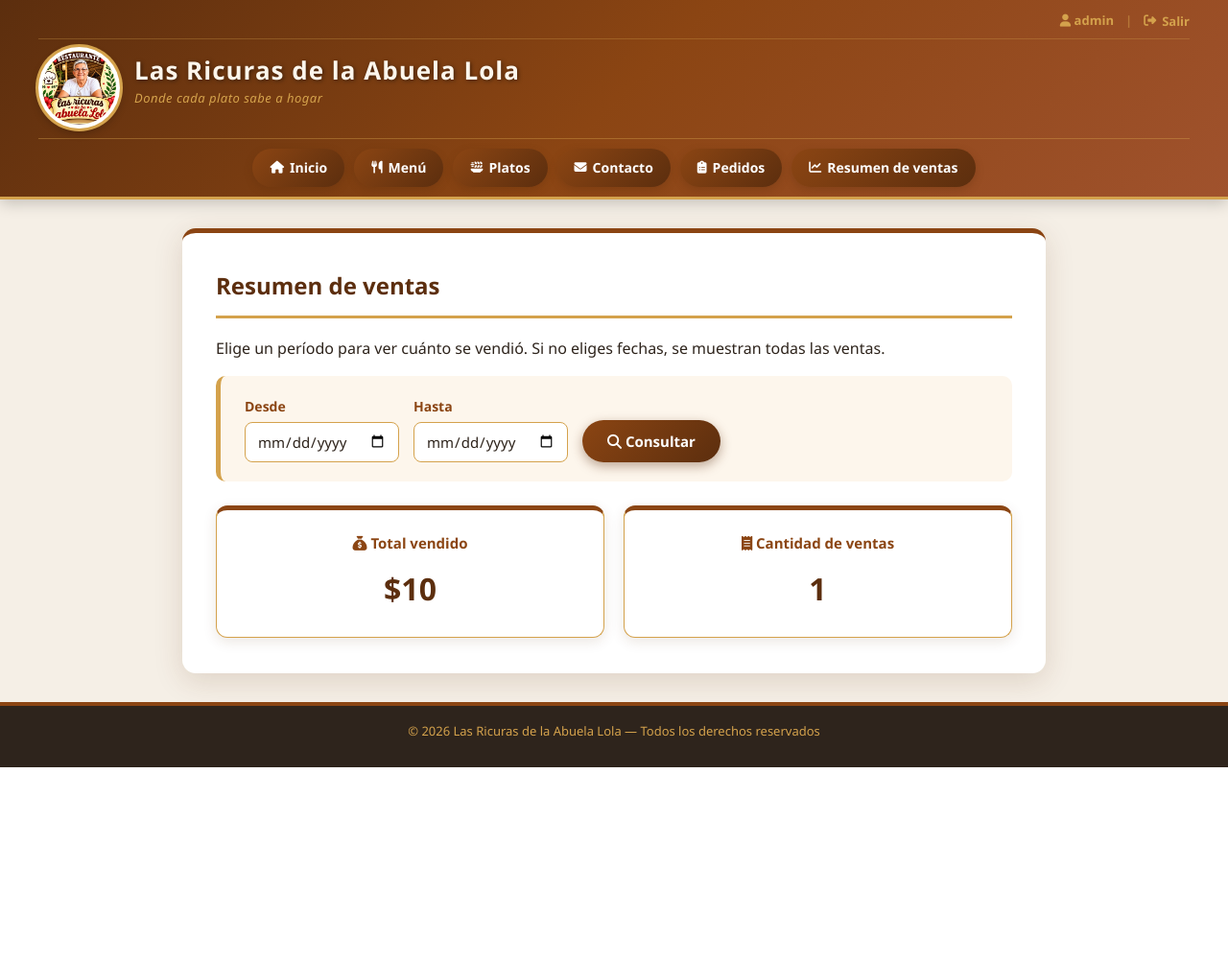
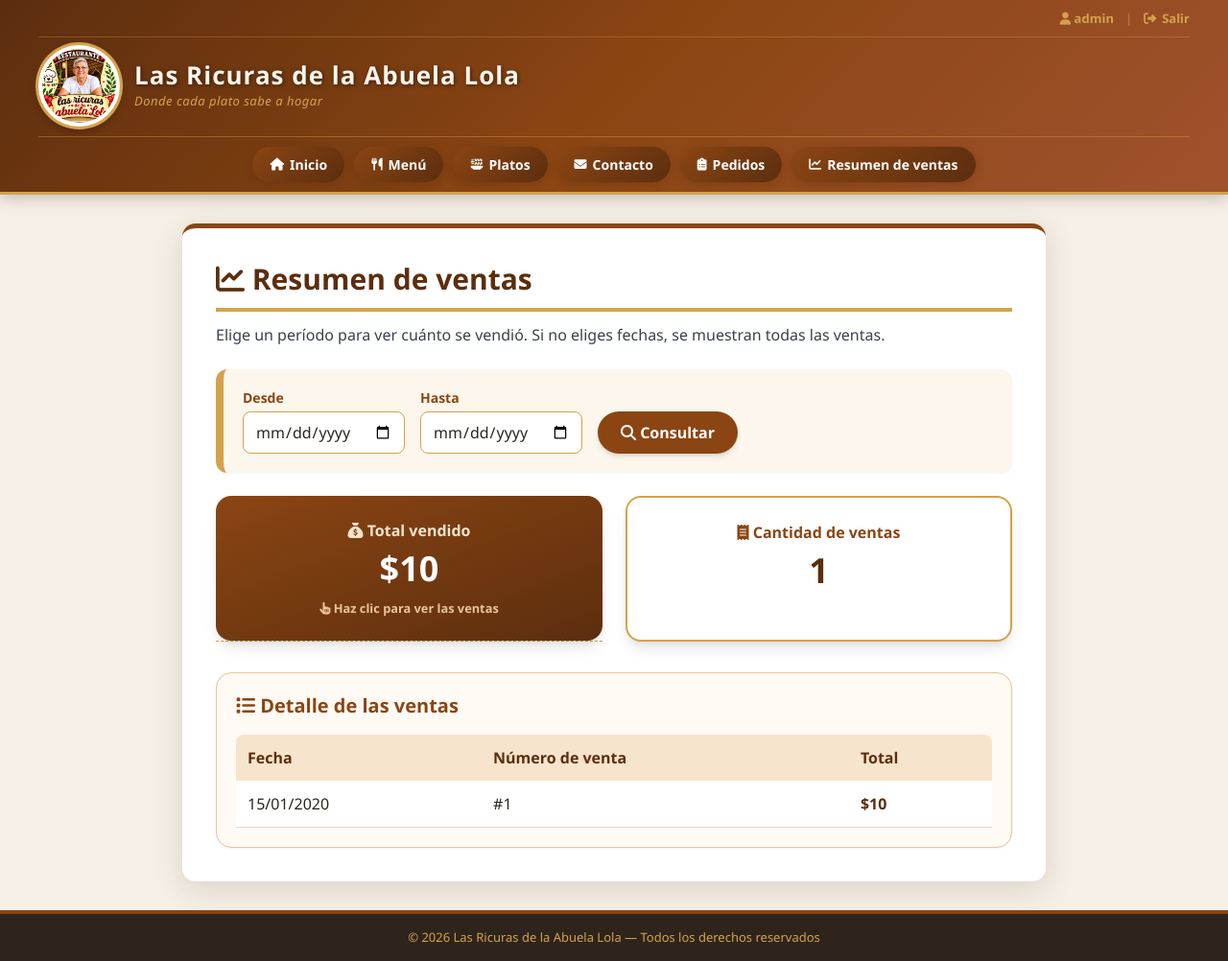
Before and after one commit to dannacharitsanchez56-crypto/Ricuras_de_la_abuela_Lola, a Django app: page /resumen-ventas/?mostrar_detalle=1 in a window 1280 px wide. Shown: the whole page at 96% size. Before the commit the page ends 800 px from the top, so only its background shows below. Run offline with Django 5.2, Linux system fonts and the light colour scheme; a user stored in the database is signed in; tables that the repository leaves empty hold one stand-in row (values such as "Sample post"); some libraries are stand-ins or nearby versions.

Commit message:
HU23: resumen de ventas

```diff
--- a/las_ricuras/templates/base.html
+++ b/las_ricuras/templates/base.html
@@ -2,6 +2,7 @@
 <!DOCTYPE html>
 <html lang="es">
 <head>
+    <script src="https://cdn.tailwindcss.com"></script>
     <meta charset="UTF-8">
     <meta name="viewport" content="width=device-width, initial-scale=1.0">
     <title>{% block titulo %}Ricuras de la Abuela Lola{% endblock %}</title>
--- a/las_ricuras/templates/resumen_ventas.html
+++ b/las_ricuras/templates/resumen_ventas.html
@@ -2,112 +2,104 @@
 
 {% block titulo %}Resumen de ventas — Las Ricuras de la Abuela Lola{% endblock %}
 
-{% block extra_css %}
-<style>
-    .filtro-ventas {
-        display: flex;
-        flex-wrap: wrap;
-        align-items: flex-end;
-        gap: 15px;
-        background: #fdf6ec;
-        padding: 20px 25px;
-        border-radius: 10px;
-        border-left: 5px solid #d4a24c;
-        margin: 15px 0 25px;
-    }
-
-    .filtro-ventas .campo {
-        display: flex;
-        flex-direction: column;
-        gap: 4px;
-    }
-
-    .filtro-ventas label {
-        color: #8b4513;
-        font-weight: 700;
-        font-size: 14px;
-    }
-
-    .filtro-ventas input[type="date"] {
-        padding: 9px 12px;
-        border: 1px solid #d4a24c;
-        border-radius: 8px;
-        font-family: inherit;
-        font-size: 15px;
-        color: #2e241c;
-        background: #fff;
-    }
-
-    .filtro-ventas .btn {
-        margin: 0;
-        cursor: pointer;
-        font-size: 15px;
-        font-family: inherit;
-    }
-
-    .tarjetas-resumen {
-        display: flex;
-        flex-wrap: wrap;
-        gap: 20px;
-    }
-
-    .tarjeta {
-        flex: 1;
-        min-width: 220px;
-        background: #fff;
-        border: 1px solid #d4a24c;
-        border-top: 5px solid #8b4513;
-        border-radius: 12px;
-        padding: 22px;
-        text-align: center;
-        box-shadow: 0 4px 14px rgba(92, 46, 14, 0.12);
-    }
-
-    .tarjeta .etiqueta {
-        color: #8b4513;
-        font-weight: 700;
-        font-size: 15px;
-        margin-bottom: 8px;
-    }
-
-    .tarjeta .valor {
-        color: #5c2e0e;
-        font-size: 32px;
-        font-weight: 700;
-        margin: 0;
-    }
-</style>
-{% endblock %}
-
 {% block contenido %}
 
-<h2>Resumen de ventas</h2>
+<h2 class="text-3xl font-extrabold text-[#5c2e0e] border-b-4 border-[#d4a24c] pb-3 mb-3">
+    <i class="fa-solid fa-chart-line"></i> Resumen de ventas
+</h2>
 
-<p>Elige un período para ver cuánto se vendió. Si no eliges fechas, se muestran todas las ventas.</p>
+<p class="text-gray-700 mb-6">
+    Elige un período para ver cuánto se vendió. Si no eliges fechas, se muestran todas las ventas.
+</p>
 
-<form method="get" class="filtro-ventas">
-    <div class="campo">
-        <label for="fecha_inicio">Desde</label>
-        <input type="date" id="fecha_inicio" name="fecha_inicio" value="{{ fecha_inicio }}">
+<!-- FILTRO POR PERÍODO -->
+<form method="get" class="flex flex-wrap items-end gap-4 bg-[#fdf6ec] p-5 rounded-xl border-l-8 border-[#d4a24c] shadow-sm mb-6">
+    <div class="flex flex-col gap-1">
+        <label for="fecha_inicio" class="text-sm font-bold text-[#8b4513]">Desde</label>
+        <input type="date" id="fecha_inicio" name="fecha_inicio" value="{{ fecha_inicio }}"
+               class="px-3 py-2 border border-[#d4a24c] rounded-lg bg-white focus:outline-none focus:ring-2 focus:ring-[#d4a24c]">
     </div>
-    <div class="campo">
-        <label for="fecha_fin">Hasta</label>
-        <input type="date" id="fecha_fin" name="fecha_fin" value="{{ fecha_fin }}">
+    <div class="flex flex-col gap-1">
+        <label for="fecha_fin" class="text-sm font-bold text-[#8b4513]">Hasta</label>
+        <input type="date" id="fecha_fin" name="fecha_fin" value="{{ fecha_fin }}"
+               class="px-3 py-2 border border-[#d4a24c] rounded-lg bg-white focus:outline-none focus:ring-2 focus:ring-[#d4a24c]">
     </div>
-    <button type="submit" class="btn">
+    <button type="submit"
+            class="bg-[#8b4513] hover:bg-[#5c2e0e] text-white font-bold px-6 py-2.5 rounded-full shadow-md transition cursor-pointer">
         <i class="fa-solid fa-magnifying-glass"></i> Consultar
     </button>
+    {% if fecha_inicio or fecha_fin %}
+    <a href="{% url 'resumen_ventas' %}"
+       class="text-[#8b4513] font-bold px-4 py-2.5 rounded-full border border-[#8b4513] hover:bg-[#f7e4cd] transition">
+        <i class="fa-solid fa-xmark"></i> Limpiar
+    </a>
+    {% endif %}
 </form>
 
-<div class="tarjetas-resumen">
-    <div class="tarjeta">
-        <p class="etiqueta"><i class="fa-solid fa-sack-dollar"></i> Total vendido</p>
-        <p class="valor">${{ total_vendido }}</p>
+{% if fecha_inicio or fecha_fin %}
+<p class="mb-4 text-sm text-[#8b4513] bg-[#f7e4cd] inline-block px-4 py-1.5 rounded-full">
+    <i class="fa-solid fa-calendar-days"></i>
+    Período:
+    {% if fecha_inicio %}desde <strong>{{ fecha_inicio }}</strong>{% endif %}
+    {% if fecha_fin %}hasta <strong>{{ fecha_fin }}</strong>{% endif %}
+</p>
+{% endif %}
+
+<!-- TARJETAS -->
+<div class="grid grid-cols-1 sm:grid-cols-2 gap-6">
+
+    <a href="?mostrar_detalle=1{% if fecha_inicio %}&fecha_inicio={{ fecha_inicio }}{% endif %}{% if fecha_fin %}&fecha_fin={{ fecha_fin }}{% endif %}"
+       class="group block no-underline">
+        <div class="h-full bg-gradient-to-br from-[#8b4513] to-[#5c2e0e] text-white rounded-2xl p-6 text-center shadow-lg transition group-hover:-translate-y-1 group-hover:shadow-2xl">
+            <p class="font-bold text-[#f7e4cd] mb-2">
+                <i class="fa-solid fa-sack-dollar"></i> Total vendido
+            </p>
+            <p class="text-4xl font-extrabold">${{ total_vendido|floatformat:"0g" }}</p>
+            <small class="block mt-3 text-[#e8c49c]">
+                <i class="fa-solid fa-hand-pointer"></i> Haz clic para ver las ventas
+            </small>
+        </div>
+    </a>
+
+    <div class="bg-white border-2 border-[#d4a24c] rounded-2xl p-6 text-center shadow-lg">
+        <p class="font-bold text-[#8b4513] mb-2">
+            <i class="fa-solid fa-receipt"></i> Cantidad de ventas
+        </p>
+        <p class="text-4xl font-extrabold text-[#5c2e0e]">{{ cantidad_ventas }}</p>
     </div>
-    <div class="tarjeta">
-        <p class="etiqueta"><i class="fa-solid fa-receipt"></i> Cantidad de ventas</p>
-        <p class="valor">{{ cantidad_ventas }}</p>
-    </div>
+
 </div>
 
+<!-- DETALLE (aparece al hacer clic en Total vendido) -->
+{% if mostrar_detalle %}
+<div class="mt-8 bg-[#fffaf4] border border-[#e8c49c] rounded-2xl p-5 shadow-sm overflow-x-auto">
+    <h3 class="text-xl font-bold text-[#8b4513] mb-4">
+        <i class="fa-solid fa-list"></i> Detalle de las ventas
+    </h3>
+
+    {% if detalle_ventas %}
+    <table class="w-full text-left border-collapse">
+        <thead>
+            <tr class="bg-[#f7e4cd] text-[#5c2e0e]">
+                <th class="p-3 rounded-tl-lg">Fecha</th>
+                <th class="p-3">Número de venta</th>
+                <th class="p-3 rounded-tr-lg">Total</th>
+            </tr>
+        </thead>
+        <tbody>
+            {% for venta in detalle_ventas %}
+            <tr class="border-b border-[#ead8c5] odd:bg-white even:bg-[#fffaf4] hover:bg-[#f7e4cd]/50">
+                <td class="p-3">{{ venta.fecha|date:"d/m/Y" }}</td>
+                <td class="p-3">#{{ venta.id }}</td>
+                <td class="p-3 font-bold text-[#5c2e0e]">${{ venta.total|floatformat:"0g" }}</td>
+            </tr>
+            {% endfor %}
+        </tbody>
+    </table>
+    {% else %}
+    <p class="text-gray-600"><i class="fa-regular fa-face-meh"></i> No hay ventas para mostrar en este período.</p>
+    {% endif %}
+</div>
+{% endif %}
+
 {% endblock %}
--- a/las_ricuras/views.py
+++ b/las_ricuras/views.py
@@ -43,7 +43,6 @@ def menu(request):
     return render(request, 'menu.html', {'platos': platos})
 
 
-# --- AQUÍ ESTÁ LA FUNCIÓN DE CONTACTO QUE FALTABA ---
 def contacto(request):
     contexto = {
         'metodos': [
@@ -255,6 +254,8 @@ def registro(request):
 
     return render(request, 'registro.html')
 
+from django.db.models import Sum, Count
+
 @permission_required('las_ricuras.view_venta', raise_exception=True)
 def resumen_ventas(request):
     ventas = Venta.objects.all()
@@ -264,6 +265,7 @@ def resumen_ventas(request):
 
     if fecha_inicio:
         ventas = ventas.filter(fecha__date__gte=fecha_inicio)
+
     if fecha_fin:
         ventas = ventas.filter(fecha__date__lte=fecha_fin)
 
@@ -276,13 +278,14 @@ def resumen_ventas(request):
 
     contexto = {
         'total_vendido': resumen['total_vendido'] or 0,
-        'cantidad_ventas': resumen['cantidad_ventas'],
+        'cantidad_ventas': resumen['cantidad_ventas'] or 0,
         'fecha_inicio': fecha_inicio or '',
         'fecha_fin': fecha_fin or '',
         'detalle_ventas': detalle_ventas,
+        'mostrar_detalle': request.GET.get('mostrar_detalle') == '1',
     }
+
     return render(request, 'resumen_ventas.html', contexto)
-
 
 def codigo_qr(request):
     """Genera un QR que abre el chat de WhatsApp del restaurante."""
```
Also changed, not shown: 1 other file.
